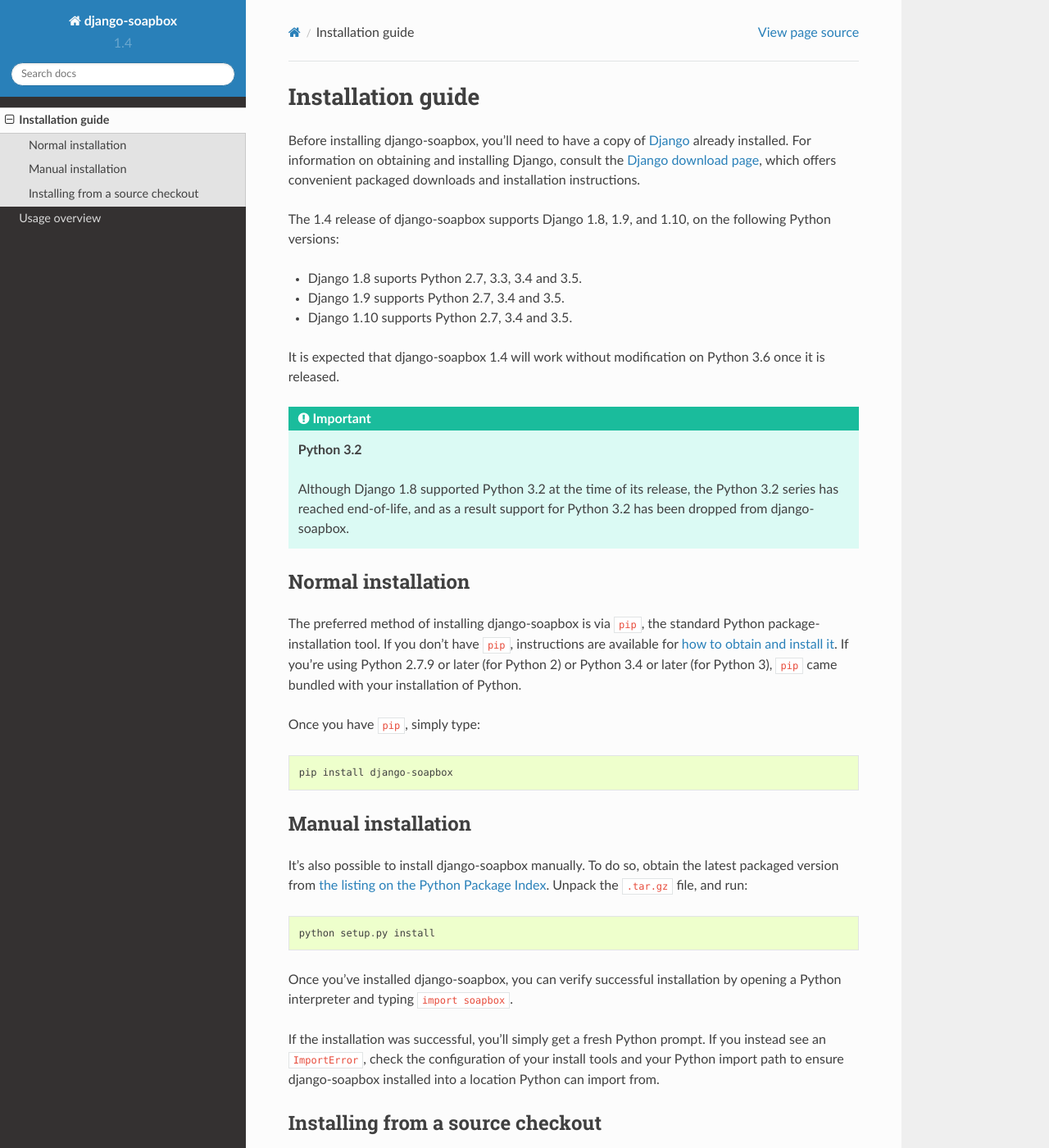
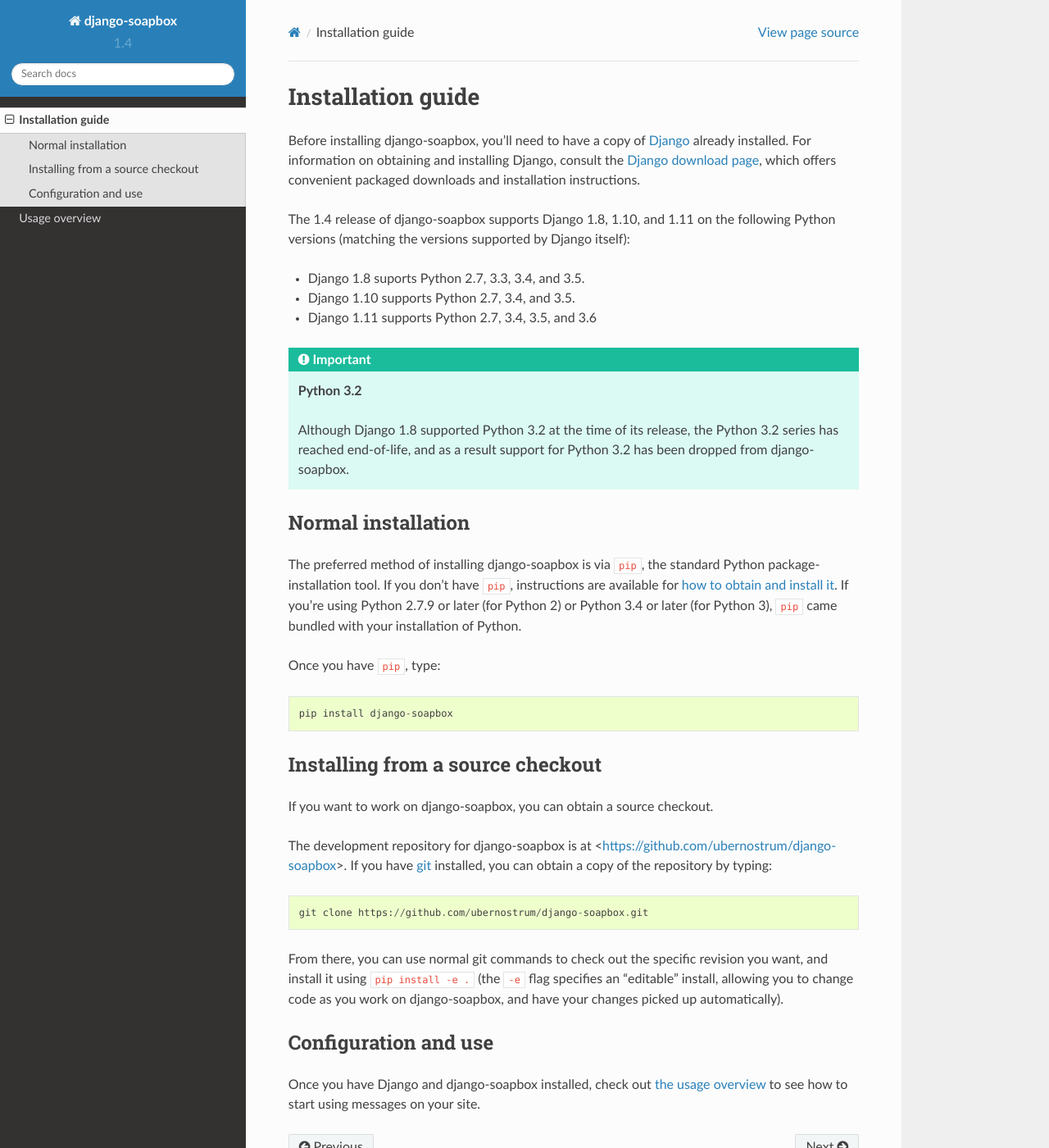
Before and after one commit to ubernostrum/django-soapbox, a Sphinx documentation site: the page built from docs/install.rst, in a window 1280 px wide and 1400 px high. Shown: the whole window at 82% size. Built offline with Sphinx 7.4.7 and the Read the Docs theme 2.0.0, drawn with Linux system fonts in a browser that asks for light colours; some of the changed text lies outside the part shown.

Commit message:
Documentaiton style.

```diff
--- a/docs/install.rst
+++ b/docs/install.rst
@@ -4,23 +4,21 @@
 Installation guide
 ==================
 
-Before installing django-soapbox, you'll need to have a copy of
-`Django <https://www.djangoproject.com>`_ already installed. For
+Before installing django-soapbox, you'll need to have a copy
+of `Django <https://www.djangoproject.com>`_ already installed. For
 information on obtaining and installing Django, consult the `Django
-download page <https://www.djangoproject.com/download/>`_, which offers
-convenient packaged downloads and installation instructions.
+download page <https://www.djangoproject.com/download/>`_, which
+offers convenient packaged downloads and installation instructions.
 
 The |version| release of django-soapbox supports Django 1.8,
-1.9, and 1.10, on the following Python versions:
+1.10, and 1.11 on the following Python versions (matching the versions
+supported by Django itself):
 
-* Django 1.8 suports Python 2.7, 3.3, 3.4 and 3.5.
+* Django 1.8 suports Python 2.7, 3.3, 3.4, and 3.5.
 
-* Django 1.9 supports Python 2.7, 3.4 and 3.5.
+* Django 1.10 supports Python 2.7, 3.4, and 3.5.
 
-* Django 1.10 supports Python 2.7, 3.4 and 3.5.
-
-It is expected that django-soapbox |version| will work
-without modification on Python 3.6 once it is released.
+* Django 1.11 supports Python 2.7, 3.4, 3.5, and 3.6
 
 .. important:: **Python 3.2**
 
@@ -40,41 +38,34 @@
 Python 2.7.9 or later (for Python 2) or Python 3.4 or later (for
 Python 3), ``pip`` came bundled with your installation of Python.
 
-Once you have ``pip``, simply type::
+Once you have ``pip``, type::
 
     pip install django-soapbox
-
-
-Manual installation
--------------------
-
-It's also possible to install django-soapbox manually. To do
-so, obtain the latest packaged version from `the listing on the Python
-Package Index
-<https://pypi.python.org/pypi/django-soapbox/>`_. Unpack the
-``.tar.gz`` file, and run::
-
-    python setup.py install
-
-Once you've installed django-soapbox, you can verify successful
-installation by opening a Python interpreter and typing ``import
-soapbox``.
-
-If the installation was successful, you'll simply get a fresh Python
-prompt. If you instead see an ``ImportError``, check the configuration
-of your install tools and your Python import path to ensure
-django-soapbox installed into a location Python can import from.
 
 
 Installing from a source checkout
 ---------------------------------
 
-The development repository for ``django-soapbox`` is at
-<https://github.com/ubernostrum/django-soapbox>. Presuming you have `git
+If you want to work on django-soapbox, you can obtain a source
+checkout.
+
+The development repository for django-soapbox is at
+<https://github.com/ubernostrum/django-soapbox>. If you have `git
 <http://git-scm.com/>`_ installed, you can obtain a copy of the
 repository by typing::
 
     git clone https://github.com/ubernostrum/django-soapbox.git
 
 From there, you can use normal git commands to check out the specific
-revision you want, and install it using ``python setup.py install``.
+revision you want, and install it using ``pip install -e .`` (the
+``-e`` flag specifies an "editable" install, allowing you to change
+code as you work on django-soapbox, and have your changes picked
+up automatically).
+
+
+Configuration and use
+---------------------
+
+Once you have Django and django-soapbox installed, check out :ref:`the
+usage overview <overview>` to see how to start using messages on your
+site.
```
Also changed, not shown: docs/index.rst (+4 -4 lines), docs/overview.rst (+6 -7 lines).
